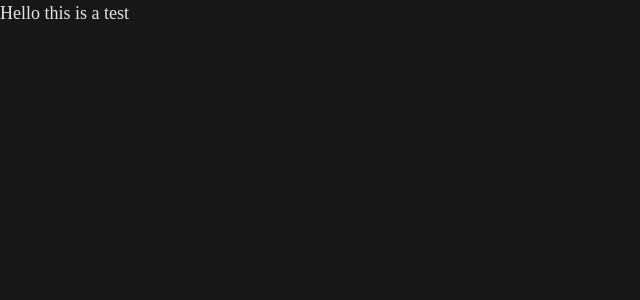
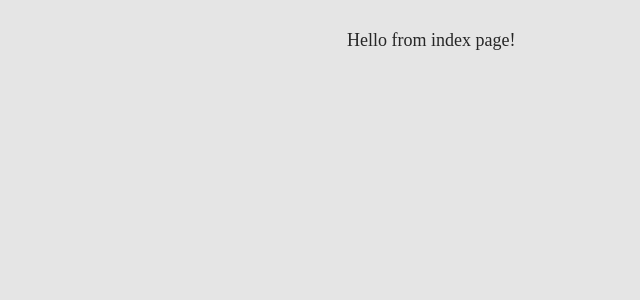
Before and after one commit to BeatsuDev/ericbs, a Nuxt app: page / in a window 1280 px wide. Shown: the top 300 px of the page, without its empty margins (0-640 px from the left). Built offline with nearby package versions, Linux system fonts and the light colour scheme; a web font is replaced by a local one.

Commit message:
chore: add reader layout and index page stub

```diff
--- a/app.vue
+++ b/app.vue
@@ -1,4 +1,8 @@
 <template>
     <NuxtRouteAnnouncer />
-    <div class="w-full bg-gray-900 text-normal min-h-dvh">Hello this is a test</div>
+    <div class="w-full min-h-dvh text-normal bg-gray-200">
+        <NuxtLayout class="w-full">
+            <NuxtPage />
+        </NuxtLayout>
+    </div>
 </template>
--- a/assets/css/main.css
+++ b/assets/css/main.css
@@ -14,10 +14,10 @@
 
 @layer utilities {
     .text-normal {
-        @apply text-gray-200;
+        @apply text-gray-800;
     }
     .text-prominent {
-        @apply font-semibold text-gray-50;
+        @apply font-semibold text-gray-950;
     }
 }
 
--- /dev/null
+++ b/layouts/reader.vue
@@ -0,0 +1,5 @@
+<template>
+    <main class="flex-1 w-11/12 px-2 py-4 md:p-4 lg:p-6 md:w-3/5 lg:w-1/2 mx-auto">
+        <slot></slot>
+    </main>
+</template>
--- /dev/null
+++ b/pages/index.vue
@@ -0,0 +1,7 @@
+<template>Hello from index page!</template>
+
+<script setup lang="ts">
+definePageMeta({
+    layout: "reader",
+});
+</script>
```
